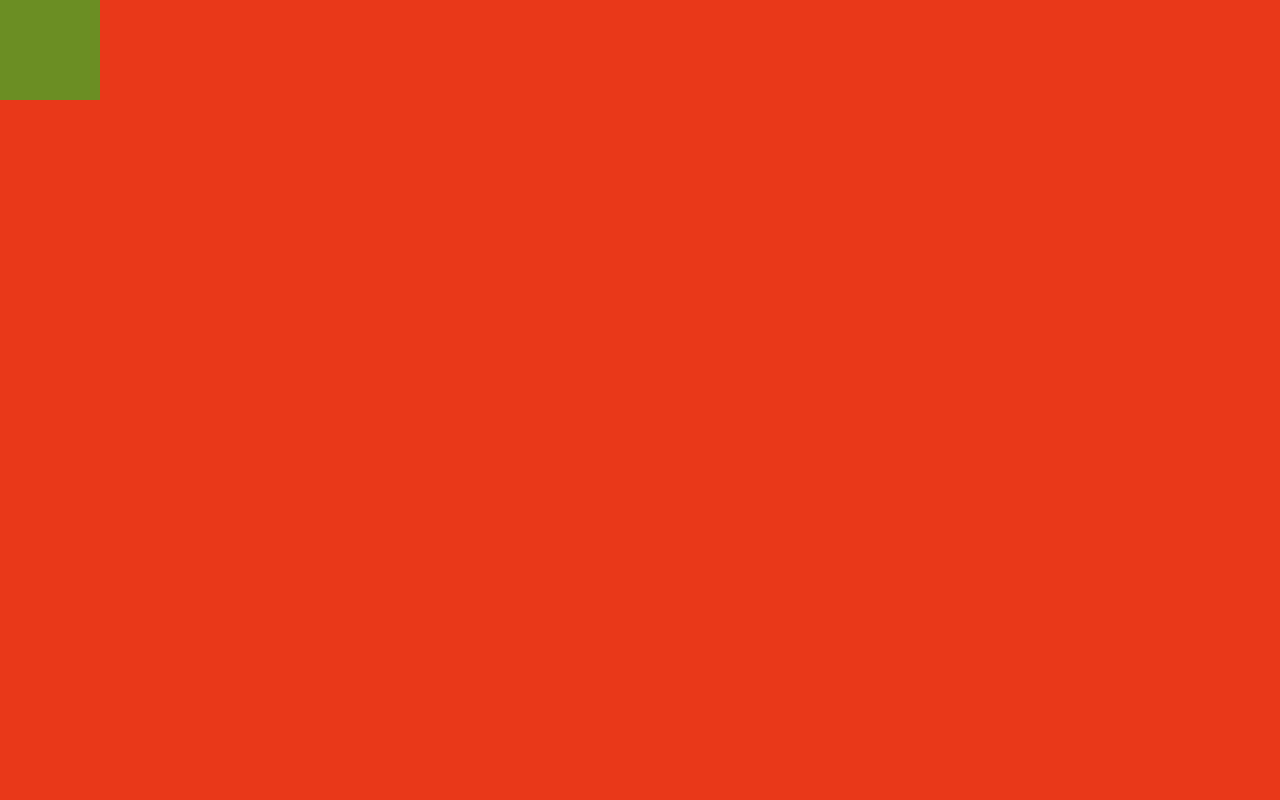
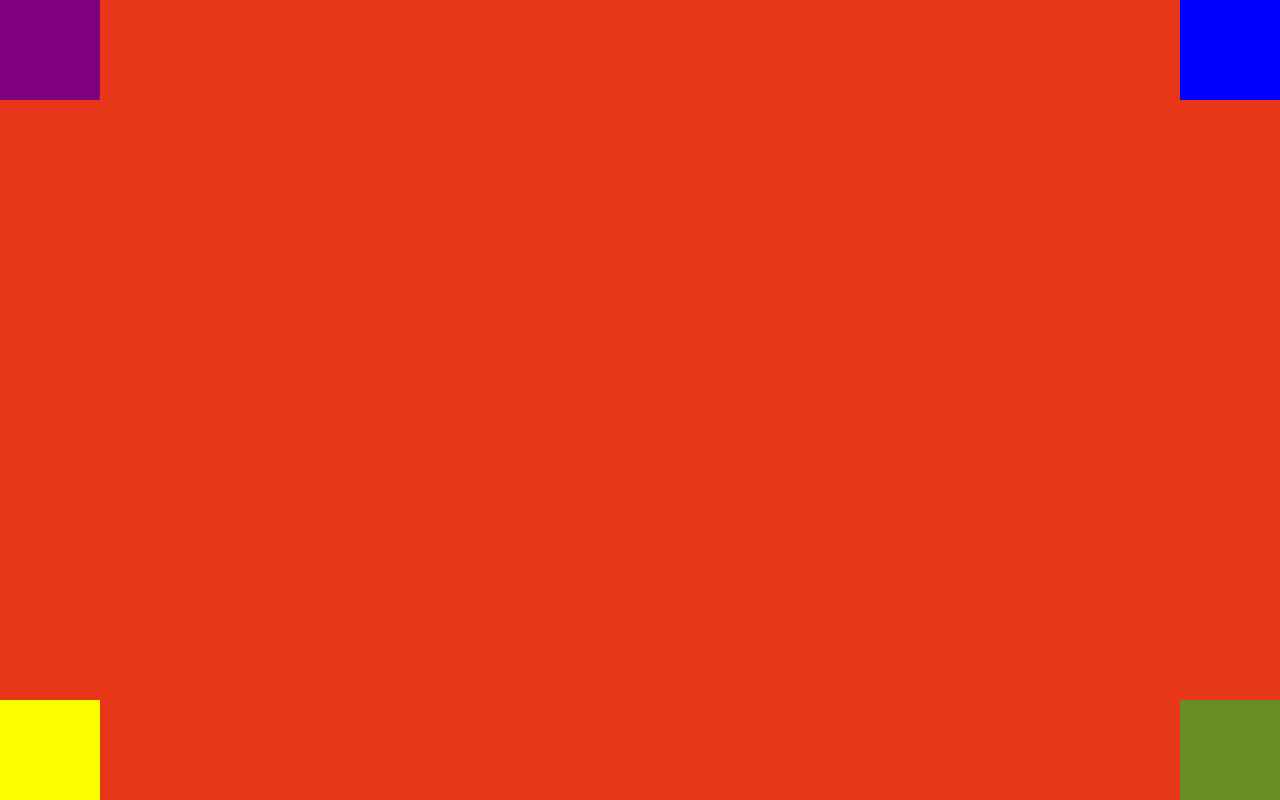
Before and after one commit to RKSouth/coding-drills, a plain HTML site: page 02-css-bootstrap/00-required-code-drills/03-core-css-positioning/index.html in a window 1280 px wide. Drawn offline with Linux system fonts and the light colour scheme.

Commit message:
completed module 2 drill 3

```diff
--- a/02-css-bootstrap/00-required-code-drills/03-core-css-positioning/style.css
+++ b/02-css-bootstrap/00-required-code-drills/03-core-css-positioning/style.css
@@ -20,8 +20,8 @@
 
 .box-1 {
   position: absolute;
-
-
+  top: 0px;
+  left: 0px;
   height: 100px;
   width: 100px;
   background-color: purple;
@@ -29,8 +29,8 @@
 
 .box-2 {
   position: absolute;
-
-
+  top: 0px;
+  right: 0px;
   height: 100px;
   width: 100px;
   background-color: blue;
@@ -38,21 +38,23 @@
 
 .box-3 {
   position: absolute;
-
-
+  top: 100%;
+  left: 0px;
   height: 100px;
   width: 100px;
   background-color: yellow;
+  transform: translateY(-100%);
 
 }
 
 .box-4 {
   position: absolute;
-
-
+  top: 100%;
+  right: 0px;
   height: 100px;
   width: 100px;
   background-color: olivedrab;
+  transform: translateY(-100%);
 
 
 }
```
